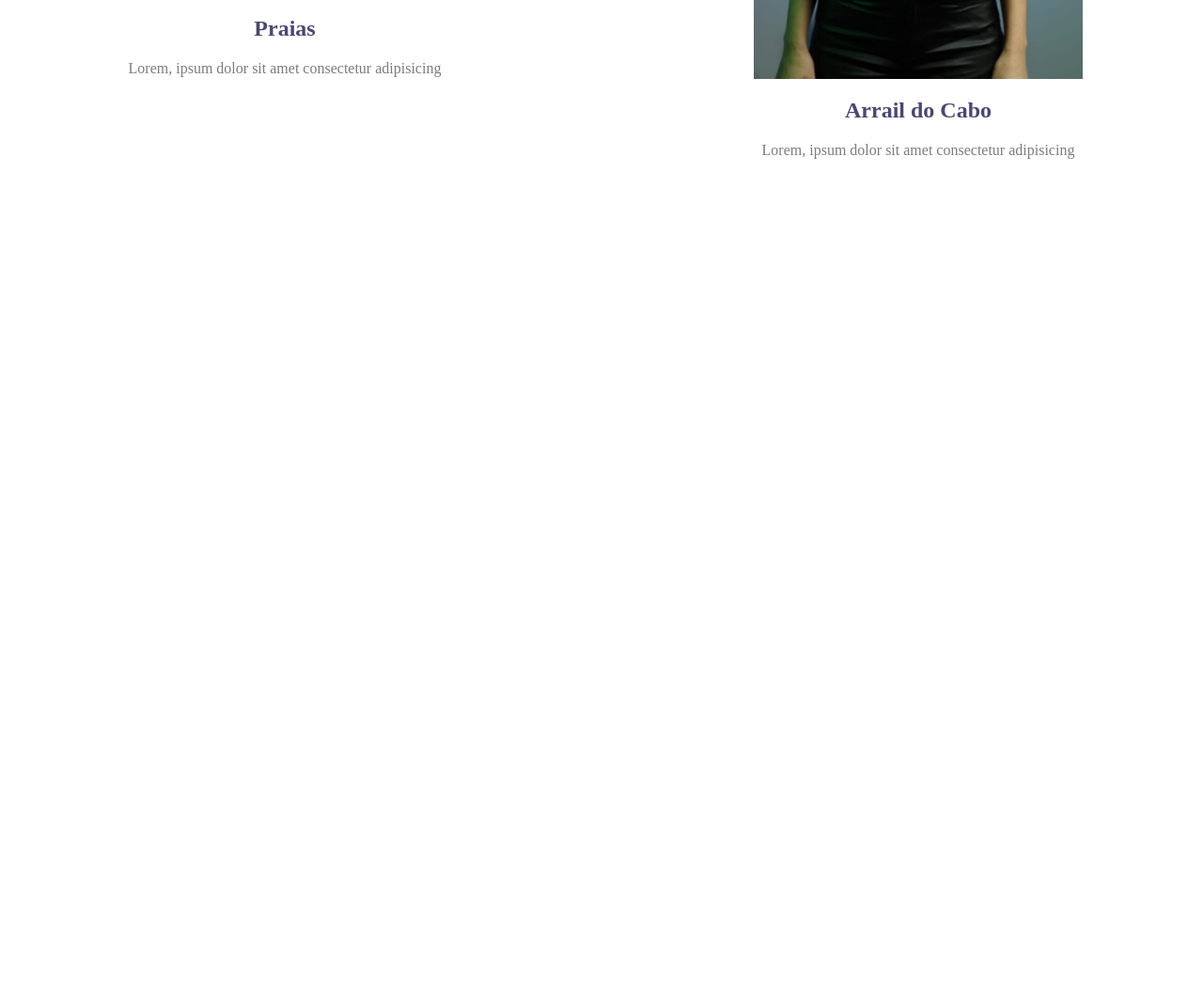
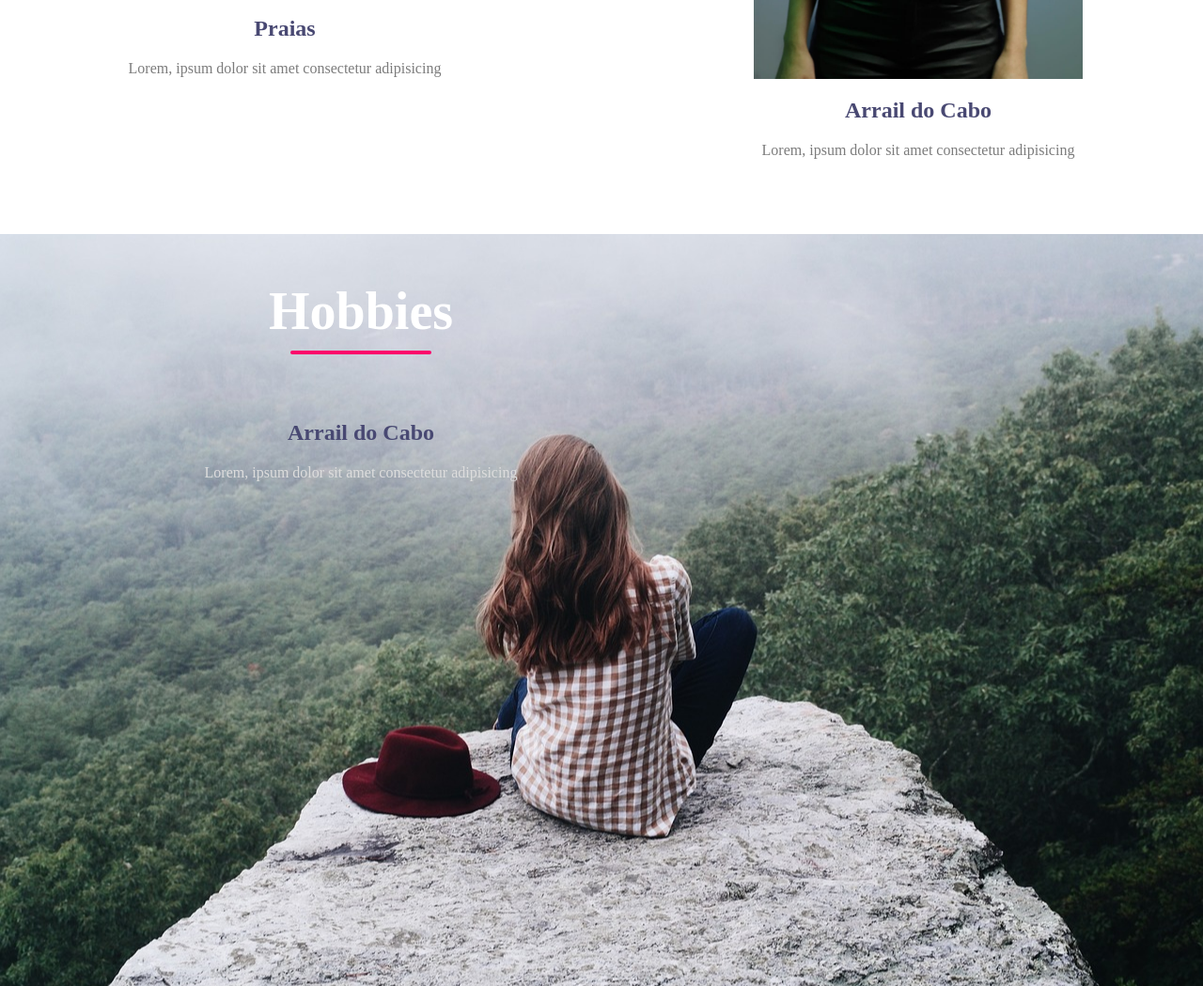
Before and after one commit to Hickembick/projetoIndividual, a plain HTML site: page index.html in a window 1280 px wide. Shown: the part 1400-2449 px from the top of the page at 94% size. Before the commit the page ends 1649 px from the top, so only its background shows below. Drawn offline with Linux system fonts and the light colour scheme.

Commit message:
criado hobbies

```diff
--- a/css/style.css
+++ b/css/style.css
@@ -156,3 +156,34 @@ p {
     color: #7c7c7c;
     padding: 0px;
 }
+
+/* Hobbies */
+.hobbies {
+    width: 100%;
+    height: 100vh;
+    background-image: url('../img/montanha.jpg');
+    background-position: center;
+    background-size: cover;
+    background-repeat: no-repeat;
+}
+
+.hobbies-content {
+    width: 60%;
+    padding: 50px;
+    color: white;
+    display: flex;
+    align-items: center;
+    flex-direction: column;
+}
+
+.hobbies-content h1 {
+    font-size: 7vmin;
+}
+
+.hobbies-content .line {
+    margin-bottom: 50px;
+}
+
+.hobbies-content p {
+    color: rgb(221, 221, 221);
+}
--- a/index.html
+++ b/index.html
@@ -15,7 +15,7 @@
         <ul class="nav-links">
             <li class="actite"><a href="#">Inicio</a></li>
             <li><a href="#sobre">Sobre </a></li>
-            <li><a href="#">Hobbies</a></li>
+            <li><a href="#hobbies">Hobbies</a></li>
             <li><a class="ctn" href="#">Contato</a></li>
         </ul>
     </nav>
@@ -48,6 +48,14 @@
             </div>
         </div>
     </section>
+    <section id="hobbies" class="hobbies">
+        <div class="hobbies-content">
+            <h1>Hobbies</h1>
+        <div class="line"></div>
+            <h4>Arrail do Cabo </h4>
+            <p>Lorem, ipsum dolor sit amet consectetur adipisicing
+        </div>
+    </section>
 </body>
 
 </html>
```
Also changed, not shown: img/montanha.jpg (added).
